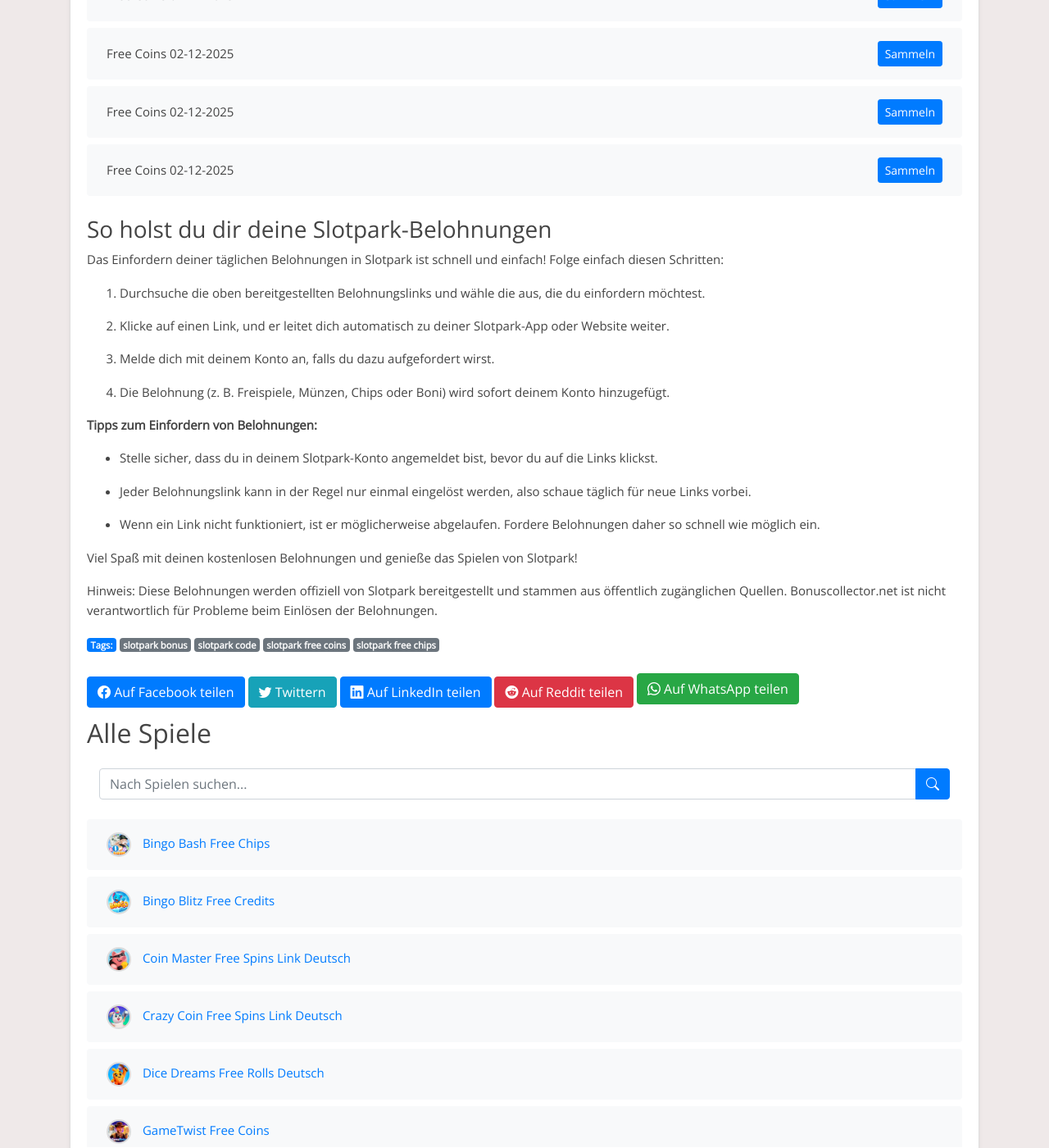
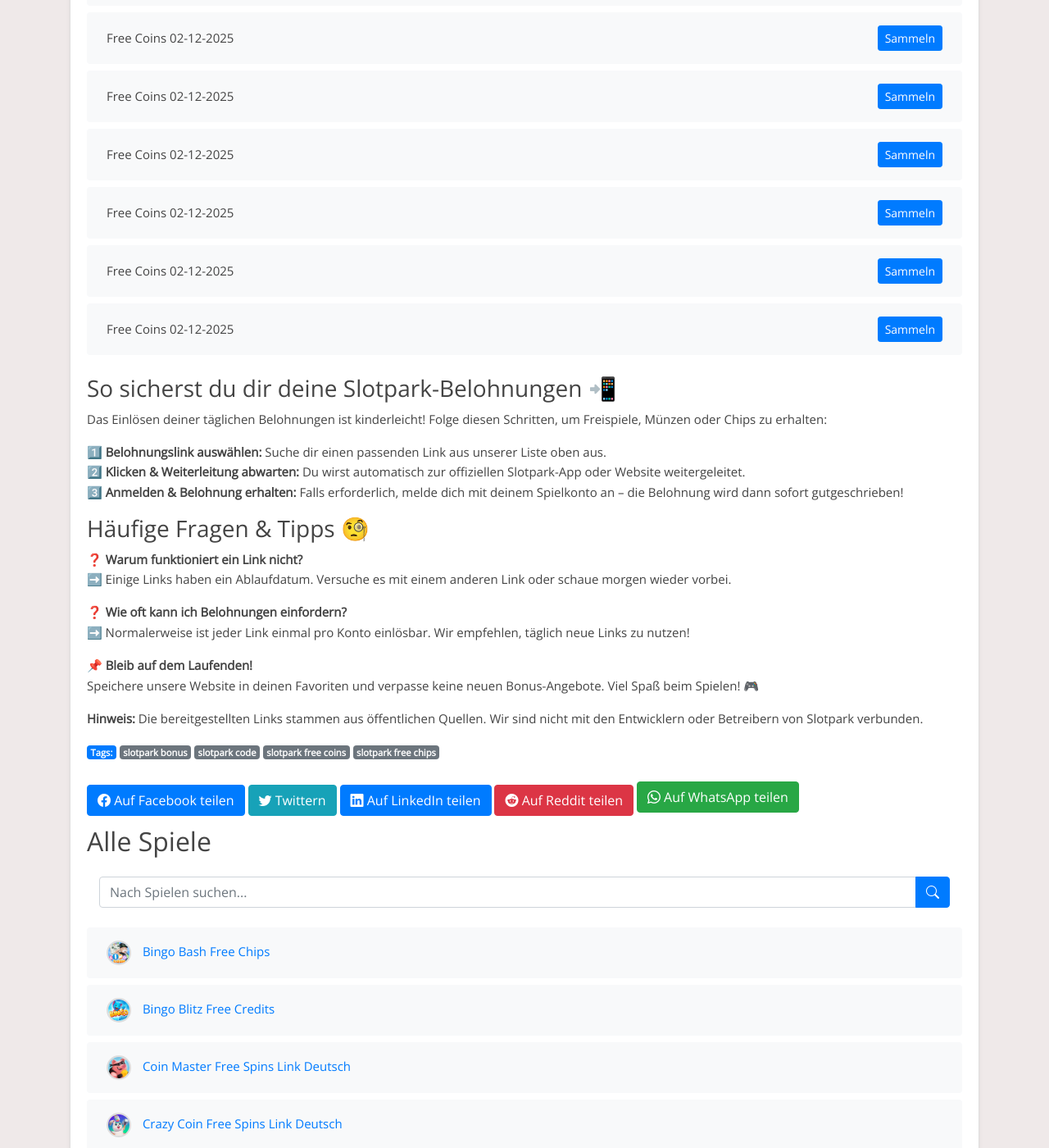
Before and after one commit to iamrohanroy/hkts-blog, a Jekyll site: the page built from _posts/2025-01-19-slotpark.md, in a window 1280 px wide and 1400 px high, scrolled down 3572 px. Shown: the whole window at 82% size. Built offline with Jekyll 4.4.1, drawn with Linux system fonts in a browser that asks for light colours; some of the changed text lies outside the part shown.

Commit message:
Aktualisiere -Inhalte und Links

```diff
--- a/_includes/slotpark_footer.html
+++ b/_includes/slotpark_footer.html
@@ -1,27 +1,19 @@
-### So holst du dir deine Slotpark-Belohnungen
+### So sicherst du dir deine Slotpark-Belohnungen 📲
 
+Das Einlösen deiner täglichen Belohnungen ist kinderleicht! Folge diesen Schritten, um Freispiele, Münzen oder Chips zu erhalten:
 
-Das Einfordern deiner täglichen Belohnungen in Slotpark ist schnell und einfach! Folge einfach diesen Schritten:
+1️⃣ **Belohnungslink auswählen:** Suche dir einen passenden Link aus unserer Liste oben aus.
+2️⃣ **Klicken & Weiterleitung abwarten:** Du wirst automatisch zur offiziellen Slotpark-App oder Website weitergeleitet.
+3️⃣ **Anmelden & Belohnung erhalten:** Falls erforderlich, melde dich mit deinem Spielkonto an – die Belohnung wird dann sofort gutgeschrieben!
 
-1. Durchsuche die oben bereitgestellten Belohnungslinks und wähle die aus, die du einfordern möchtest.
+### Häufige Fragen & Tipps 🧐
+❓ **Warum funktioniert ein Link nicht?**
+➡️ Einige Links haben ein Ablaufdatum. Versuche es mit einem anderen Link oder schaue morgen wieder vorbei.
 
-2. Klicke auf einen Link, und er leitet dich automatisch zu deiner Slotpark-App oder Website weiter.
+❓ **Wie oft kann ich Belohnungen einfordern?**
+➡️ Normalerweise ist jeder Link einmal pro Konto einlösbar. Wir empfehlen, täglich neue Links zu nutzen!
 
-3. Melde dich mit deinem Konto an, falls du dazu aufgefordert wirst.
+📌 **Bleib auf dem Laufenden!**
+Speichere unsere Website in deinen Favoriten und verpasse keine neuen Bonus-Angebote. Viel Spaß beim Spielen! 🎮
 
-4. Die Belohnung (z. B. Freispiele, Münzen, Chips oder Boni) wird sofort deinem Konto hinzugefügt.
-
-
-**Tipps zum Einfordern von Belohnungen:**
-
-- Stelle sicher, dass du in deinem Slotpark-Konto angemeldet bist, bevor du auf die Links klickst.
-
-- Jeder Belohnungslink kann in der Regel nur einmal eingelöst werden, also schaue täglich für neue Links vorbei.
-
-- Wenn ein Link nicht funktioniert, ist er möglicherweise abgelaufen. Fordere Belohnungen daher so schnell wie möglich ein.
-
-
-Viel Spaß mit deinen kostenlosen Belohnungen und genieße das Spielen von Slotpark!
-
-
-Hinweis: Diese Belohnungen werden offiziell von Slotpark bereitgestellt und stammen aus öffentlich zugänglichen Quellen. Bonuscollector.net ist nicht verantwortlich für Probleme beim Einlösen der Belohnungen.
+**Hinweis:** Die bereitgestellten Links stammen aus öffentlichen Quellen. Wir sind nicht mit den Entwicklern oder Betreibern von Slotpark verbunden.
--- a/_includes/slotpark_post.html
+++ b/_includes/slotpark_post.html
@@ -1,13 +1,17 @@
-Entdecke tägliche Slotpark-Belohnungen!
+## Tägliche Slotpark-Belohnungen – Exklusive Gratis-Links! 🎉
 
+Bist du ein leidenschaftlicher Slotpark-Spieler und möchtest dein Spielerlebnis auf das nächste Level bringen? Dann bist du hier genau richtig! Wir stellen dir täglich aktualisierte Links für Freispiele, Münzen, Chips und viele weitere exklusive Belohnungen zur Verfügung.
 
-Bist du ein Fan von Slotpark und möchtest dein Spielerlebnis verbessern? Du bist hier genau richtig! Diese Seite ist allen Slotpark-Enthusiasten gewidmet, die täglich kostenlose Belohnungen einfordern möchten. Hier findest du die neuesten Links, um Freispiele, Münzen, Chips und andere spannende Boni zu sammeln, damit du das Spiel noch mehr genießen kannst.
+### Warum solltest du unsere Belohnungslinks nutzen?
+✅ **Täglich neue Belohnungen:** Wir aktualisieren unsere Links regelmäßig, damit du keine Chance auf Gratis-Boni verpasst.
+✅ **100 % sicher & kostenlos:** Unsere Links stammen aus offiziellen Quellen und können völlig kostenlos eingelöst werden.
+✅ **Ohne Anmeldung:** Kein Registrierungszwang – klicke einfach auf den Link und sichere dir deine Belohnung!
 
+**💡 Tipp:** Speichere diese Seite als Favorit und schaue täglich vorbei, um keine Belohnung zu verpassen!
 
-Slotpark ist ein unterhaltsames Spiel, das von Millionen geliebt wird. Ob du höhere Level erreichen oder einfach nur den Nervenkitzel genießen möchtest – unsere täglichen Belohnungslinks halten dich im Spiel.
+### Was ist Slotpark?
+Slotpark ist ein fesselndes Spiel, das Millionen von Spielern weltweit begeistert. Egal, ob du höhere Level erreichen oder einfach nur den Nervenkitzel genießen möchtest – mit unseren täglichen Gratis-Links kannst du deine Chancen maximieren.
 
+**Hinweis:** Slotpark ist eine unabhängige App und steht in keiner Verbindung zu dieser Website. Unsere Links stammen aus öffentlich zugänglichen Quellen.
 
-Hinweis: Slotpark ist eine kostenlose App, die ausschließlich zu Unterhaltungszwecken entwickelt wurde. Bonuscollector.net ist eine unabhängige Plattform und steht in keiner Verbindung zu den Entwicklern oder Eigentümern von Slotpark.
-
-
-Schau täglich vorbei, um sicherzustellen, dass du keine Belohnung verpasst!
+🎁 **Jetzt Belohnungen einfordern – Viel Spaß beim Spielen!** 🕹️
```
